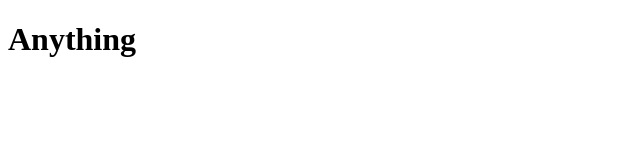
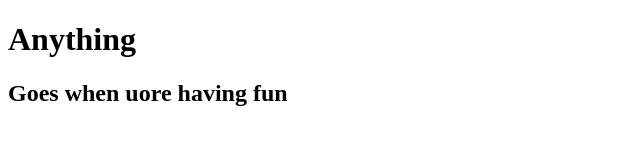
Before and after one commit to taliaAG/wellsfargo, a plain HTML site: page index.html in a window 1280 px wide. Shown: the whole page, without its empty margins (0-640 px from the left). Drawn offline with Linux system fonts and the light colour scheme.

Commit message:
added h2

```diff
--- a/index.html
+++ b/index.html
@@ -8,5 +8,6 @@
 </head>
 <body>
     <h1> Anything</h1>
+    <h2> Goes when uore having fun</h2>
 </body>
 </html>
```
